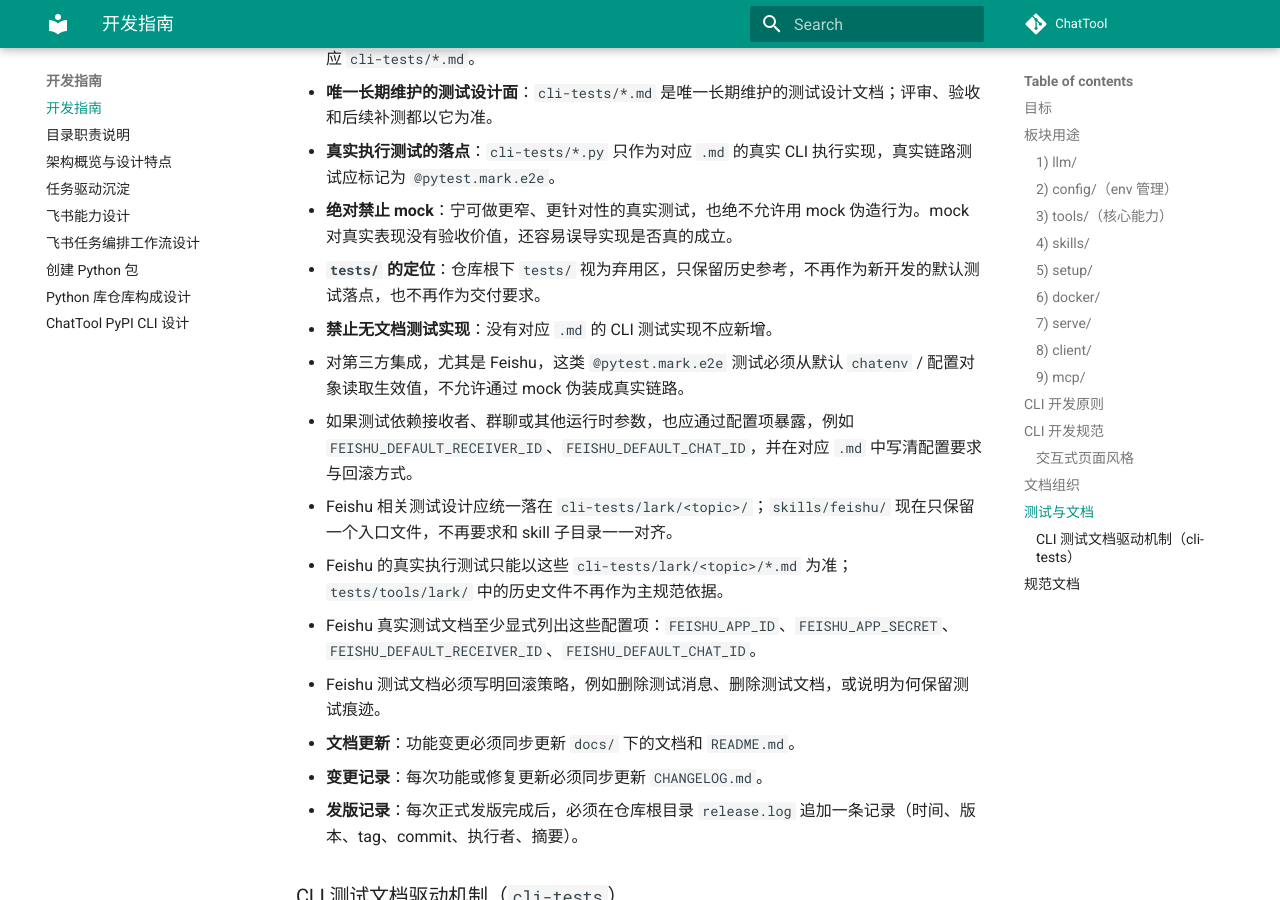
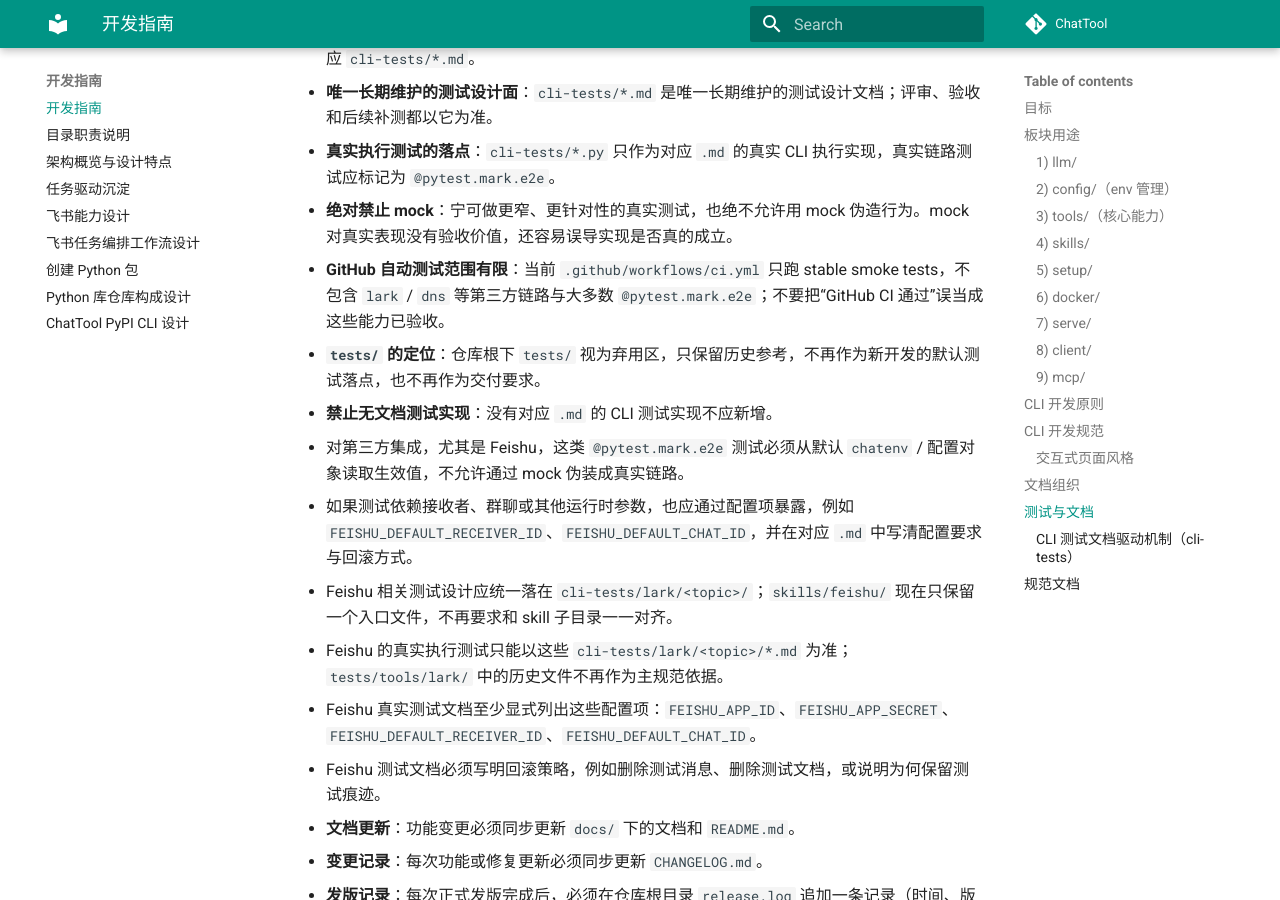
Before and after one commit to cubenlp/ChatTool, an MkDocs documentation site: the page built from docs/development-guide/index.md, in a window 1280 px wide and 900 px high, scrolled down 4784 px. Built offline with MkDocs 1.6.1 and Material for MkDocs 9.7.7, drawn with Linux system fonts in a browser that asks for light colours; comment, search, counter and statistics services are not loaded; the version menu is left out.

Commit message:
docs: clarify github ci coverage limits

```diff
--- a/docs/development-guide/index.md
+++ b/docs/development-guide/index.md
@@ -144,6 +144,7 @@
 - **唯一长期维护的测试设计面**：`cli-tests/*.md` 是唯一长期维护的测试设计文档；评审、验收和后续补测都以它为准。
 - **真实执行测试的落点**：`cli-tests/*.py` 只作为对应 `.md` 的真实 CLI 执行实现，真实链路测试应标记为 `@pytest.mark.e2e`。
 - **绝对禁止 mock**：宁可做更窄、更针对性的真实测试，也绝不允许用 mock 伪造行为。mock 对真实表现没有验收价值，还容易误导实现是否真的成立。
+- **GitHub 自动测试范围有限**：当前 `.github/workflows/ci.yml` 只跑 stable smoke tests，不包含 `lark` / `dns` 等第三方链路与大多数 `@pytest.mark.e2e`；不要把“GitHub CI 通过”误当成这些能力已验收。
 - **`tests/` 的定位**：仓库根下 `tests/` 视为弃用区，只保留历史参考，不再作为新开发的默认测试落点，也不再作为交付要求。
 - **禁止无文档测试实现**：没有对应 `.md` 的 CLI 测试实现不应新增。
 - 对第三方集成，尤其是 Feishu，这类 `@pytest.mark.e2e` 测试必须从默认 `chatenv` / 配置对象读取生效值，不允许通过 mock 伪装成真实链路。
```
Also changed, not shown: AGENTS.md (+1 -0 lines), CHANGELOG.md (+1 -0 lines), DEVELOP.md (+1 -0 lines), cli-tests/README.md (+1 -0 lines).
